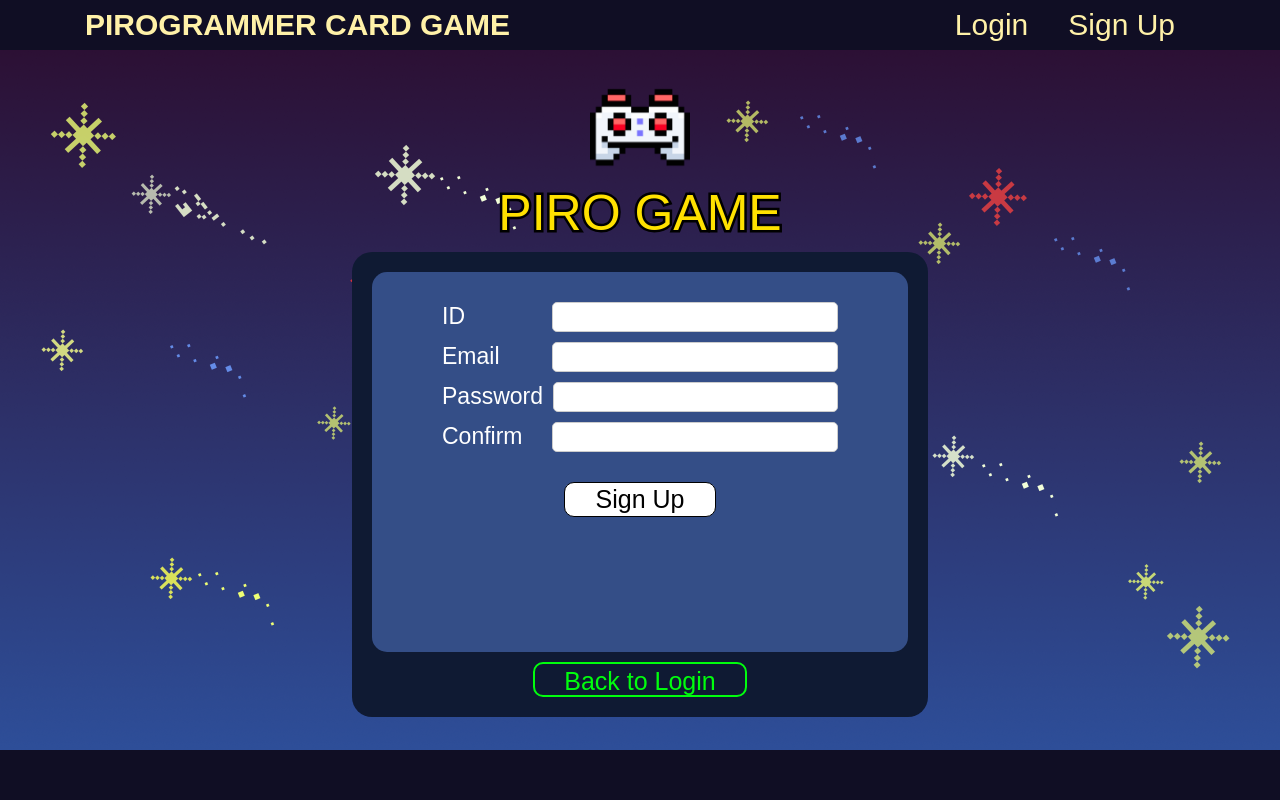
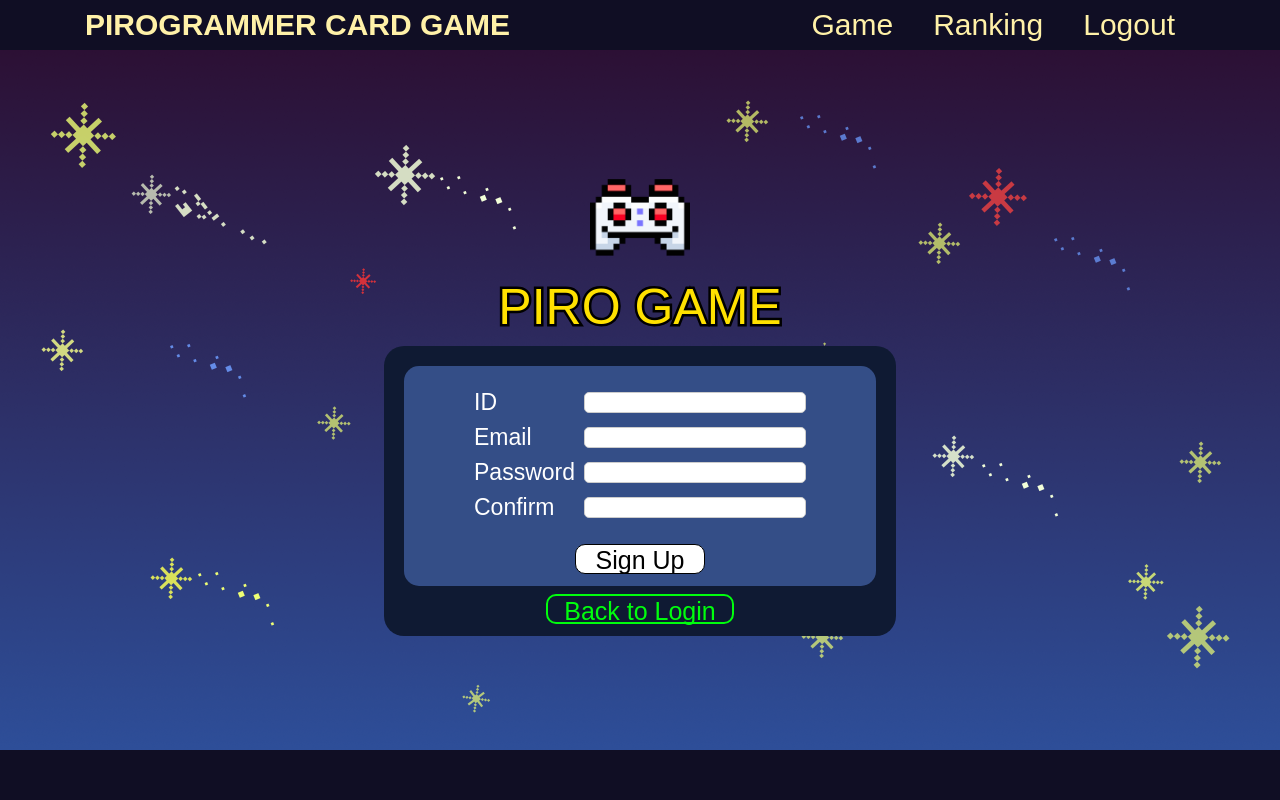
Before and after one commit to Pirogramming-24/Piro24_CardGame_3, a Django app: template templates/account/signup.html in a window 1280 px wide. Run offline with Django 5.2, Linux system fonts and the light colour scheme; the template is opened without the code that fills it, so the values that code supplies are empty, except form fields; tables that the repository leaves empty hold one stand-in row (values such as "Sample post"); form fields are guessed from the names that the template uses; some web fonts are replaced.

Commit message:
sign html&css 최종

```diff
--- a/static/account/css/signup.css
+++ b/static/account/css/signup.css
@@ -2,8 +2,6 @@
 
 * {
 	box-sizing: border-box;
-	margin: 0;
-	padding: 0;
 	cursor: url("../images/cursor.png"), auto !important;
 }
 
@@ -12,6 +10,8 @@ body {
 	font-weight: 400;
 	font-style: normal;
 	cursor: url("../images/cursor.png"), auto !important;
+	margin: 0;
+	padding: 0;
 }
 
 header {
@@ -68,12 +68,13 @@ main {
 	flex-direction: column;
 	justify-content: center;
 	align-items: center;
-	gap: 30px;
+	gap: 20px; /* 30px → 20px */
+	padding: 20px 0;
 }
 
 main .icon_game_jmj {
 	width: 100px;
-	margin: 0 auto -30px;
+	margin: 10px auto -50px;
 	animation: float 2s ease-in-out infinite;
 }
 
@@ -96,13 +97,12 @@ main h1 {
 	font-size: 50px;
 	font-weight: 50;
 	paint-order: stroke fill;
-	margin-bottom: -20px;
+	margin-bottom: -10px;
 }
 
-/* 회원가입 폼 스타일 */
 main .signup_form_jmj {
-	width: 45%;
-	min-height: 450px;
+	width: 40%;
+	height: 290px;
 	background: #0f1a33;
 	border-radius: 20px;
 	text-align: center;
@@ -113,11 +113,11 @@ main .signup_form_jmj {
 
 main .signup_box_jmj {
 	width: 100%;
-	min-height: 380px;
+	height: 220px;
 	background: #344e87;
 	text-align: center;
 	margin: 0 auto;
-	padding: 20px 50px 30px;
+	padding: 15px 50px;
 	border-radius: 15px;
 	position: relative;
 	font-size: 25px;
@@ -125,14 +125,14 @@ main .signup_box_jmj {
 
 main .signup_box_jmj p {
 	text-align: start;
-	margin: 10px 20px;
+	margin: 8px 20px;
 	display: flex;
 	align-items: center;
 	gap: 10px;
 }
 
 main .signup_box_jmj p label {
-	min-width: 100px;
+	width: 100px;
 	font-size: 23px;
 }
 
@@ -140,26 +140,25 @@ main .signup_box_jmj input[type="text"],
 main .signup_box_jmj input[type="email"],
 main .signup_box_jmj input[type="password"] {
 	flex: 1;
-	padding: 5px 10px;
+	padding: 2px 10px;
 	border-radius: 5px;
 	border: 1px solid #ccc;
-	font-size: 16px;
+	font-size: 13px;
 	font-family: Arial, sans-serif;
 }
 
-/* 에러 메시지 */
+
 main .error {
 	color: #ff6b6b;
-	font-size: 16px;
-	margin: 5px 20px 10px;
+	font-size: 12px;
 	text-align: left;
-	padding-left: 110px;
+	padding-left: 100px;
 }
 
 main .signup_box_jmj form button {
-	margin: 20px auto 10px;
+	margin: 15px auto 10px;
 	width: 35%;
-	height: 35px;
+	height: 30px;
 	font-size: 25px;
 	font-family: "Jersey 10", sans-serif;
 	font-weight: 400;
@@ -177,13 +176,12 @@ main .signup_box_jmj form button:hover {
 	border-color: #fff;
 }
 
-/* Back to Login 버튼 */
 main .signup_form_jmj > a {
 	display: inline-block;
 	text-decoration: none;
 	width: 40%;
-	height: 35px;
-	line-height: 35px;
+	height: 30px;
+	line-height: 30px;
 	font-size: 25px;
 	font-family: "Jersey 10", sans-serif;
 	font-weight: 400;
@@ -191,7 +189,7 @@ main .signup_form_jmj > a {
 	border-radius: 10px;
 	border: 2px solid #00FE0D;
 	color: #00FE0D;
-	margin-top: 10px;
+	margin-top: 8px; /* 10px → 8px */
 	transition: all 0.2s ease;
 }
 
--- a/templates/account/signup.html
+++ b/templates/account/signup.html
@@ -2,30 +2,16 @@
 <!-- 회원가입 화면 -->
 <!-- !!! 절대 위치 옮기면 안돼요 !!! -->
 <!-- allauth 회원가입 html을 덮어씌우는 구조 -->
+{% extends "base.html" %}
 {% load static %}
 
-<!doctype html>
-<html lang="ko">
-<head>
-	<meta charset="UTF-8" />
-	<meta name="viewport" content="width=device-width, initial-scale=1.0" />
+{% block title %}Sign Up{% endblock %}
+
+{% block header %}
 <link rel="stylesheet" href="{% static 'account/css/signup.css' %}" />
-	<title>Sign Up</title>
-</head>
-<body>
-	<header>
-		<a href="/"><h3>PIROGRAMMER CARD GAME</h3></a>
-		<div class="header_menu">
-			{% if user.is_authenticated %}
-			<a href="/game/">Game</a>
-			<a href="/game/ranking/">Ranking</a>
-			<a href="/logout/">Logout</a>
-			{% else %}
-			<a href="/login/">Login</a>
-			<a href="/signup/">Sign Up</a>
-			{% endif %}
-		</div>
-	</header>
+{% endblock %}
+
+{% block content %}
 <main>
 	<img
 		src="{% static 'account/images/game.png' %}"
@@ -83,6 +69,4 @@
 		<a href="{% url 'account_login' %}">Back to Login</a>
 	</div>
 </main>
-	<footer></footer>
-</body>
-</html>
+{% endblock %}
```
Lines whose indentation alone changed are shown as unchanged.
